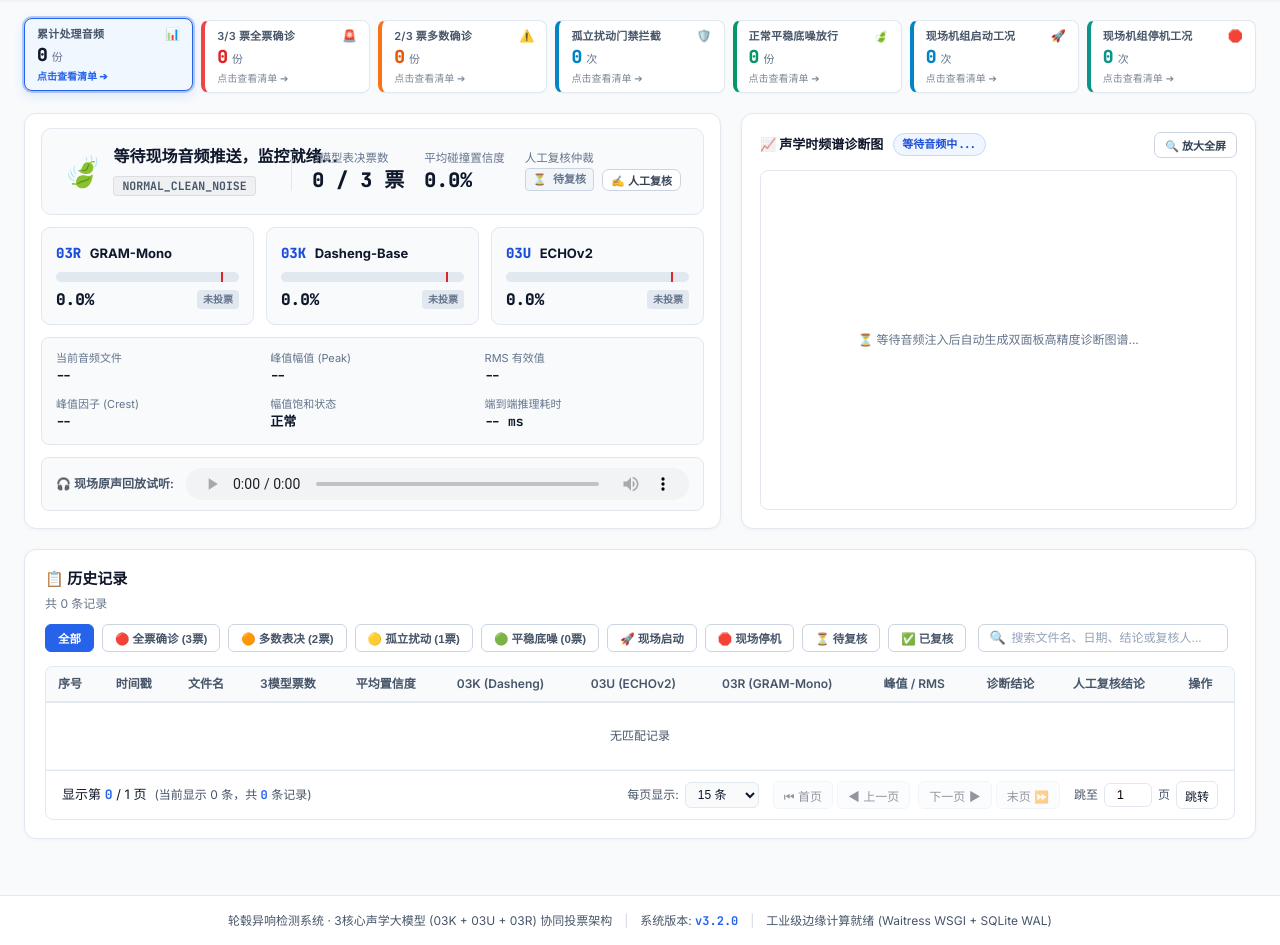
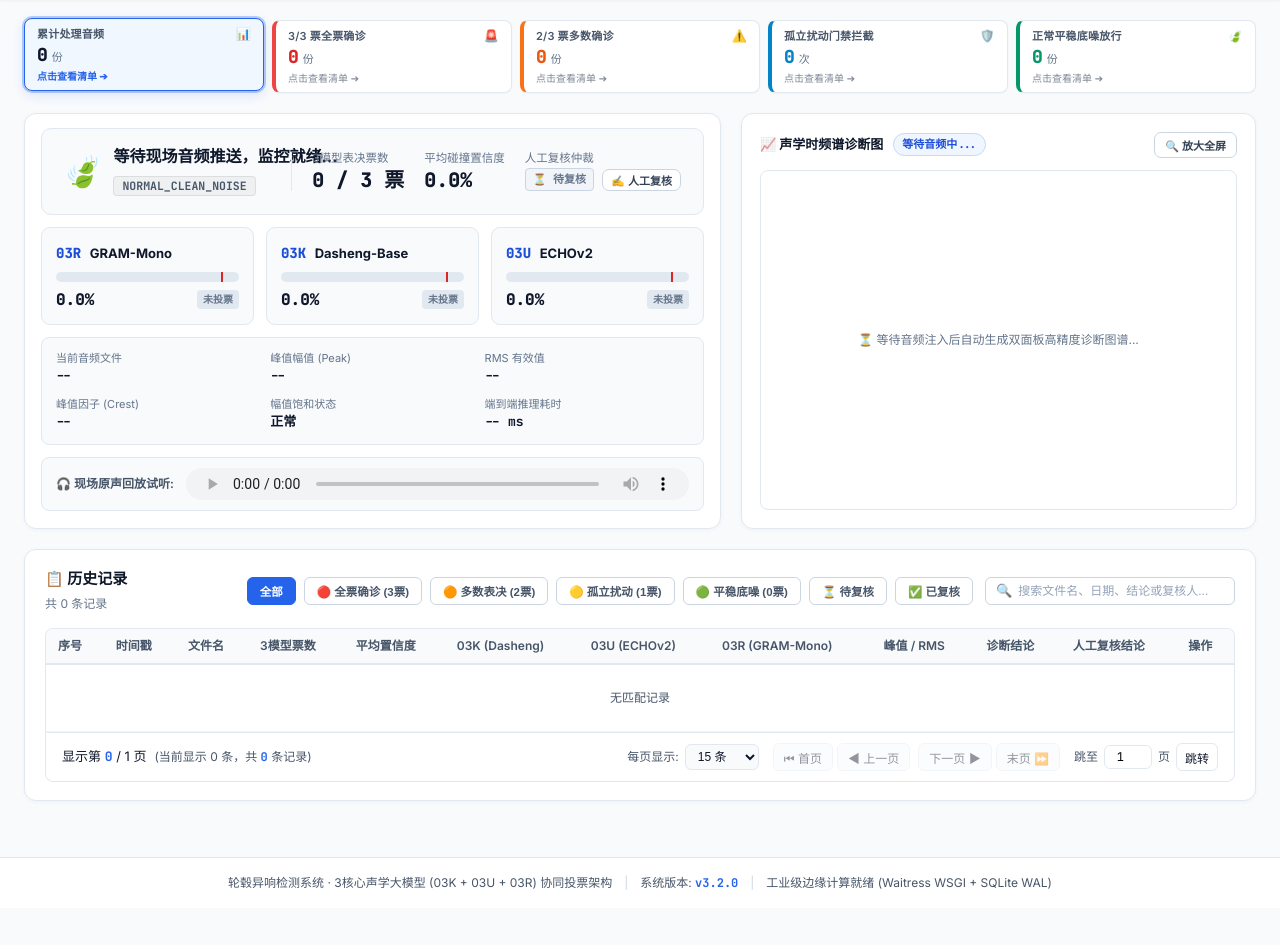
Before and after one commit to chdliulong-svg/hub-audio-detect, a Flask app: page / in a window 1280 px wide. Shown: the part 71-1016 px from the top of the page. After the commit the page ends 961 px from the top, so only its background shows below. Run offline with Flask 2, Linux system fonts and the light colour scheme; data that the repository does not hold is empty; parts of the project's set-up code (start-up, migrations or seed data) failed here and were passed over.

Commit message:
refactor: remove machine startup and shutdown operating condition recognition

```diff
--- a/app.py
+++ b/app.py
@@ -138,9 +138,7 @@ RESULT_SUBDIRS = {
     "MAJORITY_COLLISION_ALARM": "02_多数表决碰撞_2票",
     "ISOLATED_DISTURBANCE_SAFE": "03_孤立扰动拦截_1票",
     "NORMAL_CLEAN_NOISE": "04_正常平稳底噪_0票",
-    "HARDWARE_CLIPPING_DISCARD": "05_硬件削顶死锁",
-    "MACHINE_STARTUP_SAFE": "06_现场机组启动工况",
-    "MACHINE_SHUTDOWN_SAFE": "07_现场机组停机工况"
+    "HARDWARE_CLIPPING_DISCARD": "05_硬件削顶死锁"
 }
 
 def archive_processed_file(src_path, consensus_level):
@@ -415,8 +413,8 @@ def sync_processed_files_to_history():
         "03_孤立扰动拦截_1票": {"consensus_level": "SHIELDED_ISOLATED_DISTURBANCE", "consensus_title": "扰动拦截", "consensus_badge": "badge-warning", "alarm_votes": 1, "is_alarm": False, "mean_confidence_pct": 33.0},
         "04_正常平稳底噪_0票": {"consensus_level": "NORMAL_CLEAN_NOISE", "consensus_title": "正常平稳", "consensus_badge": "badge-success", "alarm_votes": 0, "is_alarm": False, "mean_confidence_pct": 0.0},
         "05_硬件削顶死锁": {"consensus_level": "HARDWARE_CLIPPING_DISCARD", "consensus_title": "幅值饱和", "consensus_badge": "badge-secondary", "alarm_votes": 0, "is_alarm": False, "mean_confidence_pct": 0.0},
-        "06_现场机组启动工况": {"consensus_level": "MACHINE_STARTUP_SAFE", "consensus_title": "机组启动", "consensus_badge": "badge-secondary", "alarm_votes": 0, "is_alarm": False, "mean_confidence_pct": 0.0},
-        "07_现场机组停机工况": {"consensus_level": "MACHINE_SHUTDOWN_SAFE", "consensus_title": "机组停机", "consensus_badge": "badge-secondary", "alarm_votes": 0, "is_alarm": False, "mean_confidence_pct": 0.0},
+        "06_现场机组启动工况": {"consensus_level": "NORMAL_CLEAN_NOISE", "consensus_title": "正常平稳", "consensus_badge": "badge-success", "alarm_votes": 0, "is_alarm": False, "mean_confidence_pct": 0.0},
+        "07_现场机组停机工况": {"consensus_level": "NORMAL_CLEAN_NOISE", "consensus_title": "正常平稳", "consensus_badge": "badge-success", "alarm_votes": 0, "is_alarm": False, "mean_confidence_pct": 0.0},
     }
 
     if not os.path.exists(PROCESSED_DIR):
@@ -1218,24 +1216,6 @@ ANALYTICS_CATEGORIES = [
         "color": "#8b5cf6",
         "is_alarm": False,
         "is_safe": True
-    },
-    {
-        "key": "MACHINE_STARTUP_SAFE",
-        "name": "现场机组启动工况",
-        "short_name": "机组启动",
-        "badge": "badge-startup",
-        "color": "#06b6d4",
-        "is_alarm": False,
-        "is_safe": True
-    },
-    {
-        "key": "MACHINE_SHUTDOWN_SAFE",
-        "name": "现场机组停机工况",
-        "short_name": "机组停机",
-        "badge": "badge-shutdown",
-        "color": "#64748b",
-        "is_alarm": False,
-        "is_safe": True
     }
 ]
 
@@ -1243,10 +1223,6 @@ def classify_record_category(r):
     level = r.get("consensus_level")
     if level == "HARDWARE_CLIPPING_DISCARD" or r.get("is_clipped", False):
         return "HARDWARE_CLIPPING_DISCARD"
-    if level == "MACHINE_STARTUP_SAFE":
-        return "MACHINE_STARTUP_SAFE"
-    if level == "MACHINE_SHUTDOWN_SAFE":
-        return "MACHINE_SHUTDOWN_SAFE"
     if level == "CRITICAL_COLLISION_UNANIMOUS" or r.get("alarm_votes") == 3:
         return "CRITICAL_COLLISION_UNANIMOUS"
     if level == "MAJORITY_COLLISION_ALARM" or (r.get("alarm_votes") == 2 and r.get("is_alarm")):
@@ -1361,9 +1337,9 @@ def api_admin_analytics():
 
     normal_cnt = sum(1 for p in filtered if p["cat"] == "NORMAL_CLEAN_NOISE")
     clipped_cnt = sum(1 for p in filtered if p["cat"] == "HARDWARE_CLIPPING_DISCARD")
-    startup_cnt = sum(1 for p in filtered if p["cat"] == "MACHINE_STARTUP_SAFE")
-    shutdown_cnt = sum(1 for p in filtered if p["cat"] == "MACHINE_SHUTDOWN_SAFE")
-    safe_cnt = normal_cnt + startup_cnt + shutdown_cnt
+    startup_cnt = 0
+    shutdown_cnt = 0
+    safe_cnt = normal_cnt
 
     reviewed_cnt = sum(1 for p in filtered if p["record"].get("review", {}).get("status", "UNREVIEWED") != "UNREVIEWED")
     review_rate = round(reviewed_cnt / total_matched * 100, 2) if total_matched else 0.0
@@ -1385,8 +1361,8 @@ def api_admin_analytics():
         "shielded_rate_pct": shielded_rate,
         "normal_count": normal_cnt,
         "clipped_count": clipped_cnt,
-        "startup_count": startup_cnt,
-        "shutdown_count": shutdown_cnt,
+        "startup_count": 0,
+        "shutdown_count": 0,
         "safe_count": safe_cnt,
         "reviewed_count": reviewed_cnt,
         "review_rate_pct": review_rate,
@@ -1415,7 +1391,7 @@ def api_admin_analytics():
             "borderWidth": 1
         })
 
-    # 3. Chart 2: 7 大工况分类占比 (Types Doughnut)
+    # 3. Chart 2: 5 大核心工况分类占比 (Types Doughnut)
     type_counts = [sum(1 for p in filtered if p["cat"] == c_cfg["key"]) for c_cfg in ANALYTICS_CATEGORIES]
     type_pcts = [round(c / total_matched * 100, 2) if total_matched else 0.0 for c in type_counts]
     types_chart = {
@@ -1439,7 +1415,7 @@ def api_admin_analytics():
         cat = p["cat"]
         if cat in ["CRITICAL_COLLISION_UNANIMOUS", "MAJORITY_COLLISION_ALARM"]:
             hourly_alarms[idx] += 1
-        elif cat in ["ISOLATED_DISTURBANCE_SAFE", "HARDWARE_CLIPPING_DISCARD", "MACHINE_STARTUP_SAFE", "MACHINE_SHUTDOWN_SAFE"]:
+        elif cat in ["ISOLATED_DISTURBANCE_SAFE", "HARDWARE_CLIPPING_DISCARD"]:
             hourly_disturbances[idx] += 1
         else:
             hourly_normals[idx] += 1
@@ -1660,8 +1636,6 @@ def api_admin_analytics():
             takeaway = "门禁成功拦截，单模型偶发虚警无需停机"
         elif k == "HARDWARE_CLIPPING_DISCARD":
             takeaway = "传感器供电轨饱和截断，建议检修传感器线路"
-        elif k in ["MACHINE_STARTUP_SAFE", "MACHINE_SHUTDOWN_SAFE"]:
-            takeaway = "CPD 变点自适应匹配启停机过程，安全放行"
         else:
             takeaway = "基座平稳运行无冲击，背景底噪正常"
 
--- a/common/db_manager.py
+++ b/common/db_manager.py
@@ -519,8 +519,8 @@ class DatabaseManager:
                 SUM(CASE WHEN consensus_level = 'SHIELDED_ISOLATED_DISTURBANCE' OR alarm_votes = 1 THEN 1 ELSE 0 END) as shielded,
                 SUM(CASE WHEN consensus_level = 'NORMAL_CLEAN_NOISE' THEN 1 ELSE 0 END) as normal,
                 SUM(CASE WHEN is_clipped = 1 OR consensus_level = 'HARDWARE_CLIPPING_DISCARD' THEN 1 ELSE 0 END) as clipped,
-                SUM(CASE WHEN consensus_level = 'MACHINE_STARTUP_SAFE' THEN 1 ELSE 0 END) as startup,
-                SUM(CASE WHEN consensus_level = 'MACHINE_SHUTDOWN_SAFE' THEN 1 ELSE 0 END) as shutdown,
+                0 as startup,
+                0 as shutdown,
                 SUM(CASE WHEN review_status != 'PENDING_REVIEW' AND review_status != 'UNREVIEWED' THEN 1 ELSE 0 END) as reviewed,
                 SUM(CASE WHEN review_status = 'CONFIRMED_COLLISION' THEN 1 ELSE 0 END) as review_collision,
                 SUM(CASE WHEN review_status = 'FALSE_ALARM_INTERCEPT' THEN 1 ELSE 0 END) as review_false_alarm
--- a/static/js/admin.js
+++ b/static/js/admin.js
@@ -1671,8 +1671,6 @@ function renderPhysicsChart(physicsPoints) {
             clippedGroup.push(pt);
         } else if (pt.cat === 'ISOLATED_DISTURBANCE_SAFE') {
             disturbanceGroup.push(pt);
-        } else if (pt.cat === 'MACHINE_STARTUP_SAFE' || pt.cat === 'MACHINE_SHUTDOWN_SAFE') {
-            stateGroup.push(pt);
         } else {
             normalGroup.push(pt);
         }
--- a/static/js/monitor.js
+++ b/static/js/monitor.js
@@ -159,16 +159,12 @@ function updateKPICounters(kpiOrRecords) {
         majority = kpiOrRecords.majority || 0;
         shielded = kpiOrRecords.shielded || 0;
         normal = kpiOrRecords.normal || 0;
-        startup = kpiOrRecords.startup || 0;
-        shutdown = kpiOrRecords.shutdown || 0;
     } else if (Array.isArray(kpiOrRecords)) {
         total = kpiOrRecords.length;
         unanimous = kpiOrRecords.filter(r => r.alarm_votes === 3).length;
         majority = kpiOrRecords.filter(r => r.alarm_votes === 2 && r.is_alarm).length;
         shielded = kpiOrRecords.filter(r => r.consensus_level === 'ISOLATED_DISTURBANCE_SAFE').length;
-        normal = kpiOrRecords.filter(r => r.consensus_level === 'NORMAL_CLEAN_NOISE').length;
-        startup = kpiOrRecords.filter(r => r.consensus_level === 'MACHINE_STARTUP_SAFE').length;
-        shutdown = kpiOrRecords.filter(r => r.consensus_level === 'MACHINE_SHUTDOWN_SAFE').length;
+        normal = kpiOrRecords.filter(r => r.consensus_level === 'NORMAL_CLEAN_NOISE' || r.alarm_votes === 0).length;
     }
 
     if (document.getElementById('kpiTotal')) document.getElementById('kpiTotal').innerHTML = `${total} <span class="kpi-unit">份</span>`;
@@ -176,8 +172,6 @@ function updateKPICounters(kpiOrRecords) {
     if (document.getElementById('kpiMajority')) document.getElementById('kpiMajority').innerHTML = `${majority} <span class="kpi-unit">份</span>`;
     if (document.getElementById('kpiShielded')) document.getElementById('kpiShielded').innerHTML = `${shielded} <span class="kpi-unit">次</span>`;
     if (document.getElementById('kpiNormal')) document.getElementById('kpiNormal').innerHTML = `${normal} <span class="kpi-unit">份</span>`;
-    if (document.getElementById('kpiStartup')) document.getElementById('kpiStartup').innerHTML = `${startup} <span class="kpi-unit">次</span>`;
-    if (document.getElementById('kpiShutdown')) document.getElementById('kpiShutdown').innerHTML = `${shutdown} <span class="kpi-unit">次</span>`;
 }
 
 function updateHeroView(data) {
@@ -198,12 +192,6 @@ function updateHeroView(data) {
     } else if (data.consensus_level === 'ISOLATED_DISTURBANCE_SAFE') {
         banner.classList.add('state-safe');
         icon = '🛡️';
-    } else if (data.consensus_level === 'MACHINE_STARTUP_SAFE') {
-        banner.classList.add('state-startup');
-        icon = '🚀';
-    } else if (data.consensus_level === 'MACHINE_SHUTDOWN_SAFE') {
-        banner.classList.add('state-shutdown');
-        icon = '🛑';
     } else if (data.consensus_level === 'HARDWARE_CLIPPING_DISCARD') {
         banner.classList.add('state-crit');
         icon = '⚡';
@@ -577,20 +565,6 @@ const KPI_TAB_CONFIG = {
         desc: '0/3 票全票安全放行，机组平稳运行背景底噪',
         filterKey: 'vote0',
         filterCheck: (r) => r.alarm_votes === 0 || r.consensus_level === 'NORMAL_CLEAN_NOISE'
-    },
-    'startup': {
-        name: '现场机组启动工况',
-        icon: '🚀',
-        desc: 'CPD 变点检测算法检出阶跃爬升工况，判定为起机并网提速，安全放行不误报',
-        filterKey: 'startup',
-        filterCheck: (r) => r.consensus_level === 'MACHINE_STARTUP_SAFE' || (r.review && r.review.status === 'CONFIRMED_STARTUP')
-    },
-    'shutdown': {
-        name: '现场机组停机工况',
-        icon: '🛑',
-        desc: 'CPD 变点检测算法检出能量单向跳水跌落工况，判定为刹车脱网或惰行停机，安全放行不误报',
-        filterKey: 'shutdown',
-        filterCheck: (r) => r.consensus_level === 'MACHINE_SHUTDOWN_SAFE' || (r.review && r.review.status === 'CONFIRMED_SHUTDOWN')
     }
 };
 
@@ -625,8 +599,6 @@ function selectKpiTab(tabKey, cardEl, openModal = true) {
         else if (tabKey === 'vote3') thSel.value = 'CRITICAL_COLLISION_UNANIMOUS';
         else if (tabKey === 'vote2') thSel.value = 'MAJORITY_COLLISION_ALARM';
         else if (tabKey === 'vote1') thSel.value = 'ISOLATED_DISTURBANCE_SAFE';
-        else if (tabKey === 'startup') thSel.value = 'MACHINE_STARTUP_SAFE';
-        else if (tabKey === 'shutdown') thSel.value = 'MACHINE_SHUTDOWN_SAFE';
         else thSel.value = 'ALL';
     }
 
--- a/templates/index.html
+++ b/templates/index.html
@@ -85,22 +85,6 @@
                     <span class="kpi-icon">🍃</span>
                 </div>
                 <div class="kpi-value normal-text" id="kpiNormal">0 <span class="kpi-unit">份</span></div>
-                <div class="kpi-click-hint">点击查看清单 ➔</div>
-            </div>
-            <div class="kpi-card card-startup" id="kpiCard-startup" onclick="selectKpiTab('startup', this)" title="点击查看现场机组启动工况文件详细信息">
-                <div class="kpi-header">
-                    <span class="kpi-label">现场机组启动工况</span>
-                    <span class="kpi-icon">🚀</span>
-                </div>
-                <div class="kpi-value startup-text" id="kpiStartup">0 <span class="kpi-unit">次</span></div>
-                <div class="kpi-click-hint">点击查看清单 ➔</div>
-            </div>
-            <div class="kpi-card card-shutdown" id="kpiCard-shutdown" onclick="selectKpiTab('shutdown', this)" title="点击查看现场机组停机工况文件详细信息">
-                <div class="kpi-header">
-                    <span class="kpi-label">现场机组停机工况</span>
-                    <span class="kpi-icon">🛑</span>
-                </div>
-                <div class="kpi-value shutdown-text" id="kpiShutdown">0 <span class="kpi-unit">次</span></div>
                 <div class="kpi-click-hint">点击查看清单 ➔</div>
             </div>
         </section>
@@ -296,8 +280,6 @@
                         <button class="filter-btn" onclick="setHistoryFilter('vote2', this)">🟠 多数表决 (2票)</button>
                         <button class="filter-btn" onclick="setHistoryFilter('vote1', this)">🟡 孤立扰动 (1票)</button>
                         <button class="filter-btn" onclick="setHistoryFilter('vote0', this)">🟢 平稳底噪 (0票)</button>
-                        <button class="filter-btn" onclick="setHistoryFilter('startup', this)">🚀 现场启动</button>
-                        <button class="filter-btn" onclick="setHistoryFilter('shutdown', this)">🛑 现场停机</button>
                         <button class="filter-btn" onclick="setHistoryFilter('unreviewed', this)">⏳ 待复核</button>
                         <button class="filter-btn" onclick="setHistoryFilter('reviewed', this)">✅ 已复核</button>
                     </div>
@@ -434,14 +416,6 @@
                             <div class="review-option-title" style="color:#16a34a">🟢 确认正常运转</div>
                             <div class="review-option-desc">设备健康平稳运行，无任何异常振动碰撞</div>
                         </div>
-                        <div class="review-option-card" id="opt-CONFIRMED_STARTUP" onclick="selectReviewOption('CONFIRMED_STARTUP')">
-                            <div class="review-option-title" style="color:#0284c7">🚀 确认现场启动</div>
-                            <div class="review-option-desc">风电机组/机电系统正常并网、起机提速爬升工况</div>
-                        </div>
-                        <div class="review-option-card" id="opt-CONFIRMED_SHUTDOWN" onclick="selectReviewOption('CONFIRMED_SHUTDOWN')">
-                            <div class="review-option-title" style="color:#0d9488">🛑 确认现场停机</div>
-                            <div class="review-option-desc">机组正常脱网、刹车制动、自由惰行或跳闸停机工况</div>
-                        </div>
                         <div class="review-option-card" id="opt-CONFIRMED_HARDWARE_FAULT" onclick="selectReviewOption('CONFIRMED_HARDWARE_FAULT')">
                             <div class="review-option-title" style="color:#9333ea">🟣 传感器/硬件故障</div>
                             <div class="review-option-desc">采集通道电压死锁、饱和削顶或线路接触不良</div>
```
Also changed, not shown: common/audio_preprocessor.py (+5 -16 lines), models/voter.py (+1 -84 lines), templates/admin.html (+3 -7 lines).
